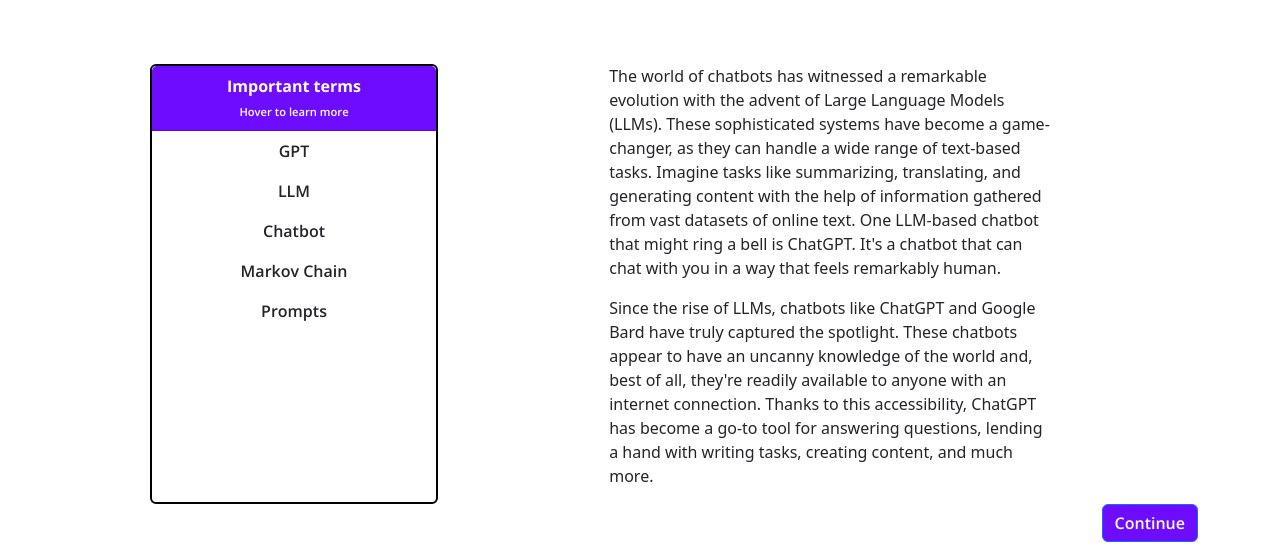
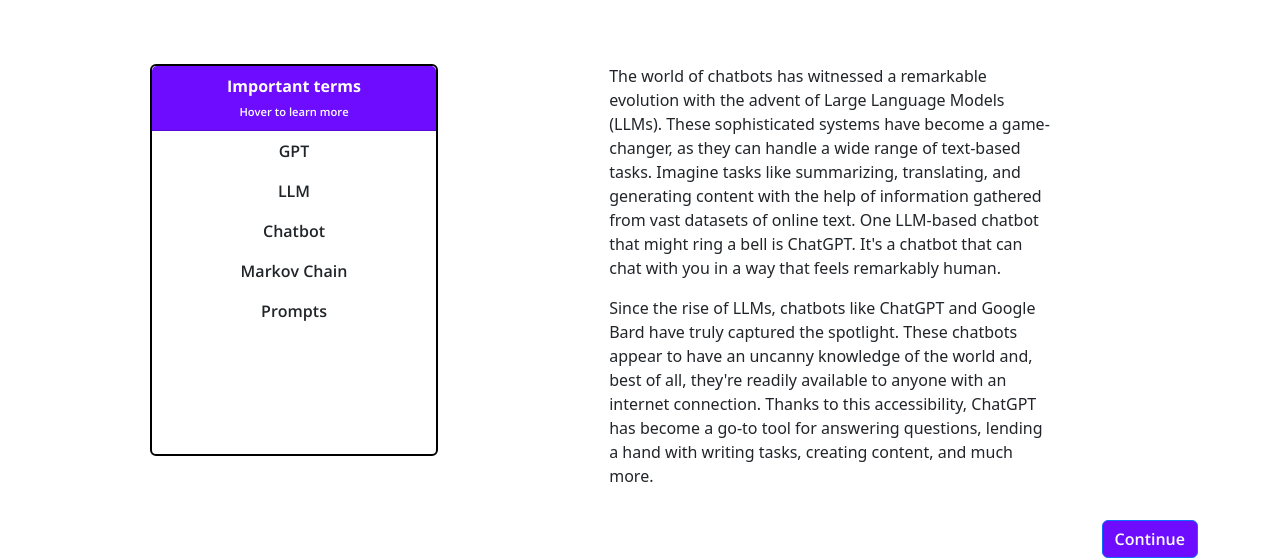
Before and after one commit to harslash/EthicAI, a Vue app in the folder project/ethicai-spa/: page /chatbots/the-age-of-chatbots in a window 1280 px wide. Shown: the part 660-1220 px from the top of the page. Built offline with nearby package versions, Linux system fonts and the light colour scheme.

Commit message:
Made chatbots page 1 mobile responsive

```diff
--- a/project/ethicai-spa/src/components/pages/chatbots/chatbots-page-1.vue
+++ b/project/ethicai-spa/src/components/pages/chatbots/chatbots-page-1.vue
@@ -25,8 +25,8 @@
             <img width="400" alt="ELIZA conversation" src="https://upload.wikimedia.org/wikipedia/commons/7/79/ELIZA_conversation.png"></a>
         </div>
       </div>
-      <div class="row h-30 mb-">
-        <div class="col-md-4 d-flex justify-content-end">
+      <div class="row h-30 mb-3">
+        <div class="col-md-4 d-flex justify-content-center justify-content-md-end pb-5">
           <important-terms-card :terms-and-definitions="termsAndDefinitions"></important-terms-card>
         </div>
         <div class="col-md-8 d-flex align-items-center">
@@ -227,7 +227,7 @@
 
 .text-section {
   opacity: 1;
-  max-height: 1000px;
+  max-height: 1600px;
   transition: max-height 0.5s ease-in-out, opacity 0.5s ease-in-out;
 }
 
@@ -246,9 +246,17 @@
   transition: color 2s ease-in-out;
 }
 
+.img-a {
+  width: 25%;
+}
+
 @media (max-width: 767.98px) {
   .section-text {
     width: 90%;
+  }
+
+  .img-a {
+    width: 60%;
   }
 }
 
```
